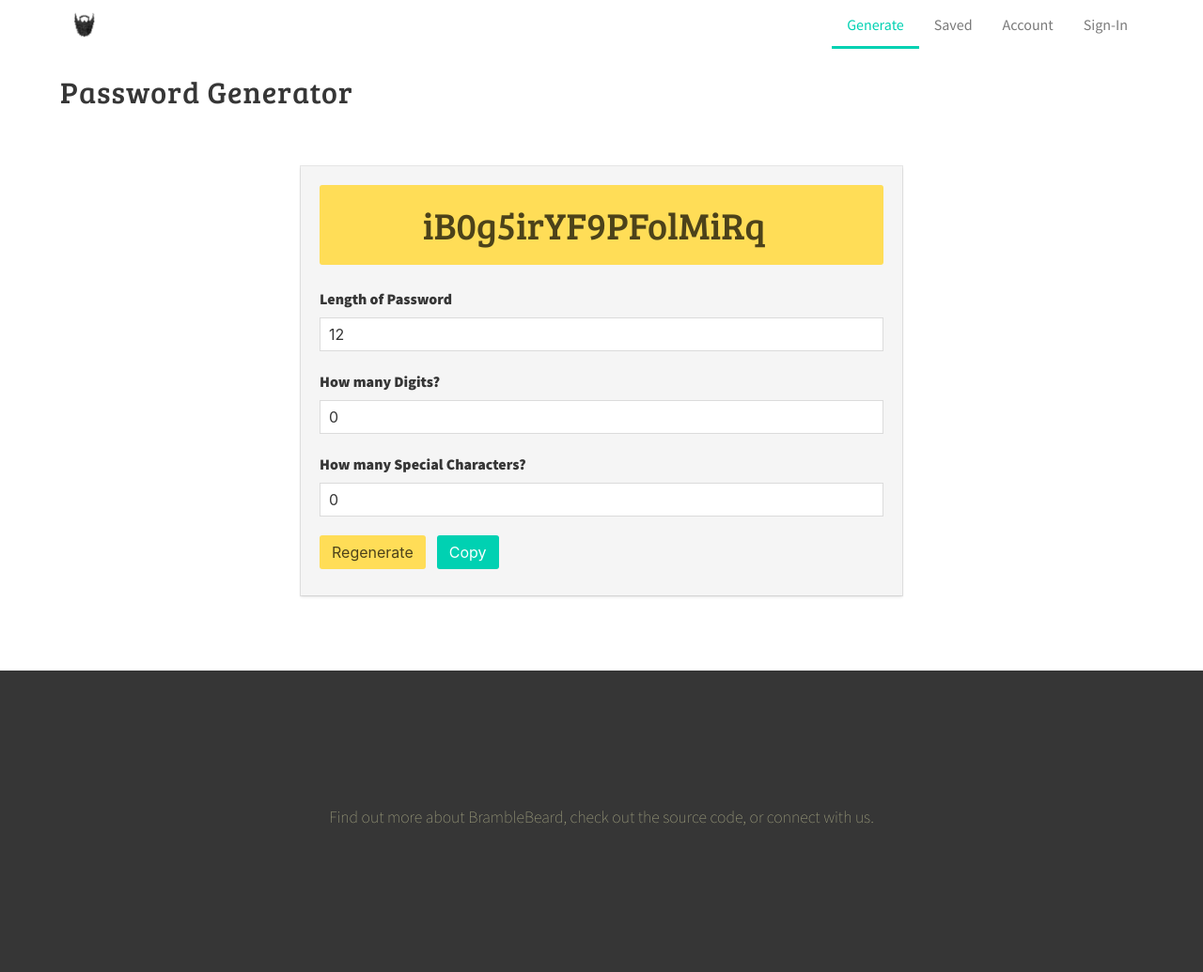
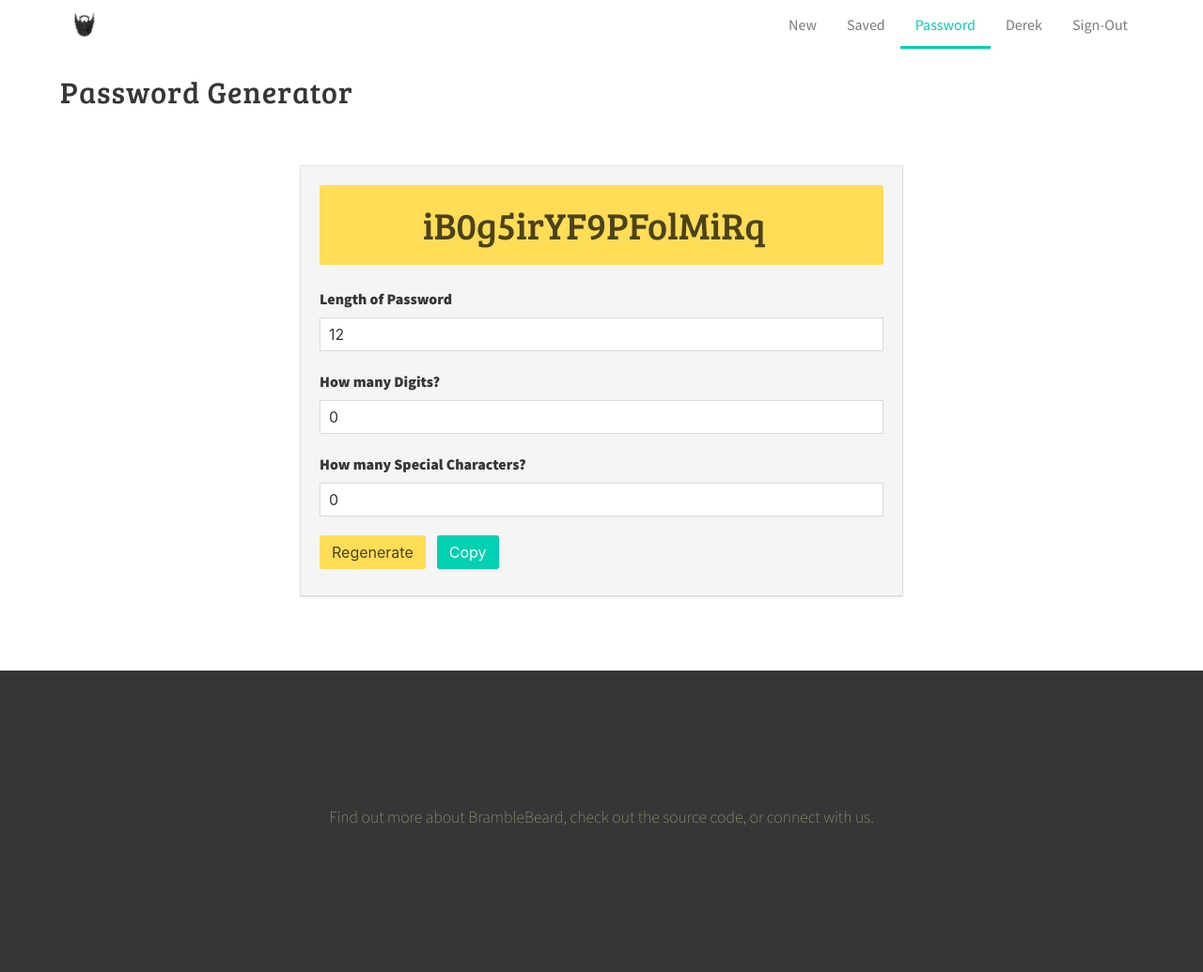
Before and after one commit to BrambleBeard/bramblebeard.github.io, a Jekyll site: the page built from generate.html, in a window 1280 px wide. Shown: the whole page at 94% size. Built offline with Jekyll 4.4.1, drawn with Linux system fonts in a browser that asks for light colours.

Commit message:
e/htm Update index, generate, and nav pages

```diff
--- a/_includes/framing/navigation.html
+++ b/_includes/framing/navigation.html
@@ -15,10 +15,11 @@
         <!-- .nav-toggle -->
 
         <div class="nav-right nav-menu">
-            <a class="nav-item is-tab{% if page.active=='generator' %} is-active{% endif %}" href="/generate">Generate</a>
+            <a class="nav-item is-tab{% if page.active=='new' %} is-active{% endif %}" href="/new">New</a>
             <a class="nav-item is-tab{% if page.active=='saved' %} is-active{% endif %}" href="/saved">Saved</a>
-            <a class="nav-item is-tab{% if page.active=='account' %} is-active{% endif %}" href="/account">Account</a>
-            <a class="nav-item is-tab{% if page.active=='auth' %} is-active{% endif %}" href="/auth">Sign-In</a>
+            <a class="nav-item is-tab{% if page.active=='password' %} is-active{% endif %}" href="/generate">Password</a>
+            <a class="nav-item is-tab{% if page.active=='account' %} is-active{% endif %}" href="/account">Derek</a>
+            <a class="nav-item is-tab{% if page.active=='auth' %} is-active{% endif %}" href="/">Sign-Out</a>
         </div>
         <!-- .nav-right -->
     </div>
--- a/generate.html
+++ b/generate.html
@@ -1,6 +1,6 @@
 ---
 layout: default
-active: generator
+active: password
 title: Password Generator
 ---
 
--- a/index.html
+++ b/index.html
@@ -42,7 +42,7 @@ subtitle: Securely shove your secrets in the brambly beard.
                 <div class="column is-5">
                     <h2 class="title is-3">{{ site.tagline }}</h2>
                     <p>Enter your secret information &mdash; passwords, connection strings, secret messages, etc. and share a unique expiring link.  This will keep your private information out of your saved and logged email.</p>
-                    <p><a href="/auth">Sign-in or Sign-up</a></p>
+                    <p><a href="/auth" class="button"><i class="fa fa-pencil"></i>Sign-in or Sign-up</a></p>
                 </div>
             </div>
         </div>
@@ -53,7 +53,7 @@ subtitle: Securely shove your secrets in the brambly beard.
     <div class="hero-body">
         <div class="container container-narrow">
             <h1 class="title">Why use {{ site.title }}?</h1>
-            <p>Lorem ipsum dolor sit amet, consectetur adipisicing elit. Eaque delectus recusandae error distinctio ratione provident, eligendi. Voluptates quo distinctio perspiciatis delectus nesciunt sequi aspernatur, voluptatum dolorem quidem eaque, consequuntur et.
+            <p>Lorem ipsum dolor sit amet, <a href="">consectetur adipisicing elit</a>. Eaque delectus recusandae error distinctio ratione provident, eligendi. Voluptates quo distinctio perspiciatis delectus nesciunt sequi aspernatur, voluptatum dolorem quidem eaque, consequuntur et.
             </p>
             <p>Lorem ipsum dolor sit amet, consectetur adipisicing elit. Eaque delectus recusandae error distinctio ratione provident, eligendi. Voluptates quo distinctio perspiciatis delectus nesciunt sequi aspernatur, voluptatum dolorem quidem eaque, consequuntur et.
             </p>
```
